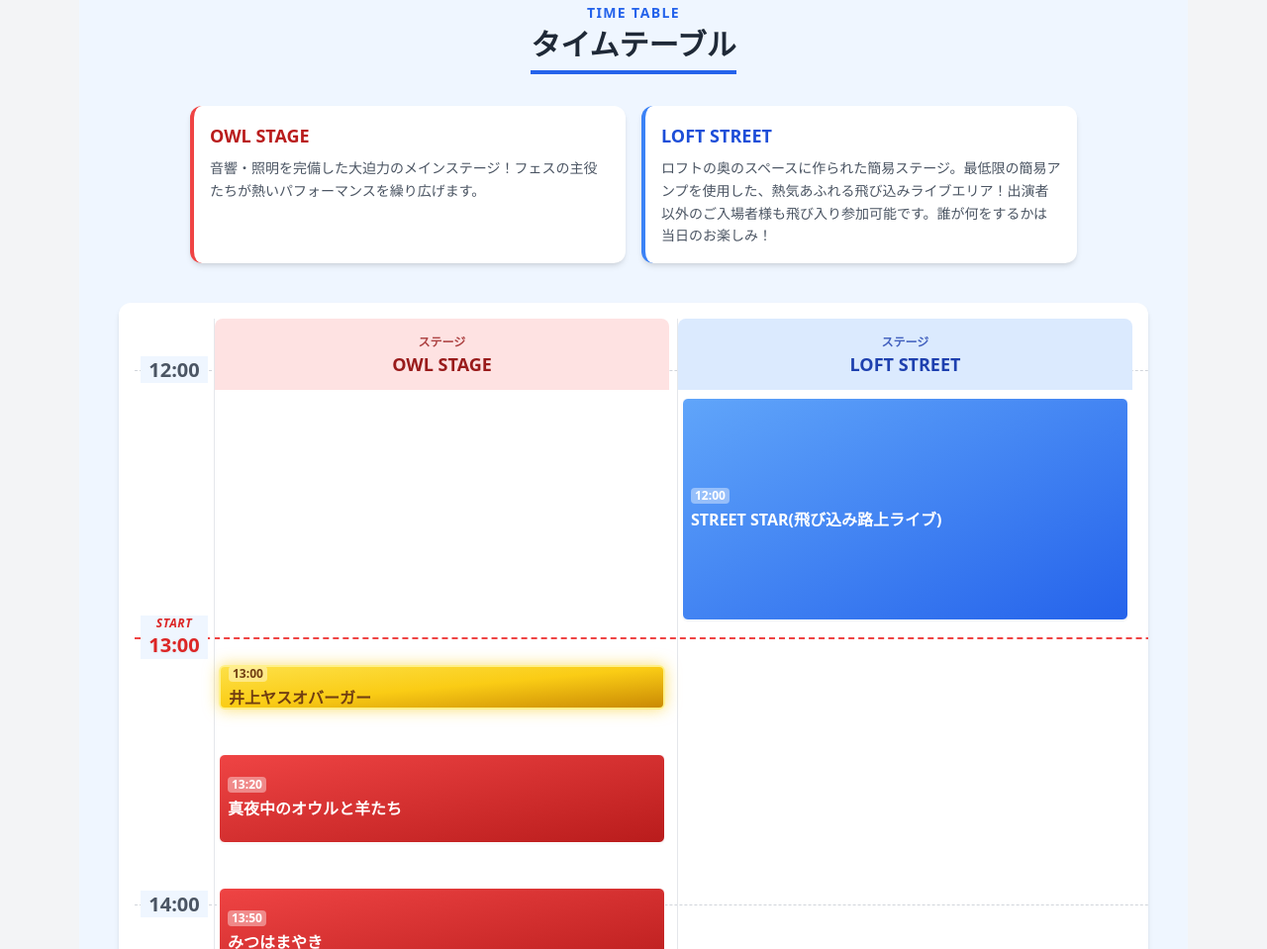
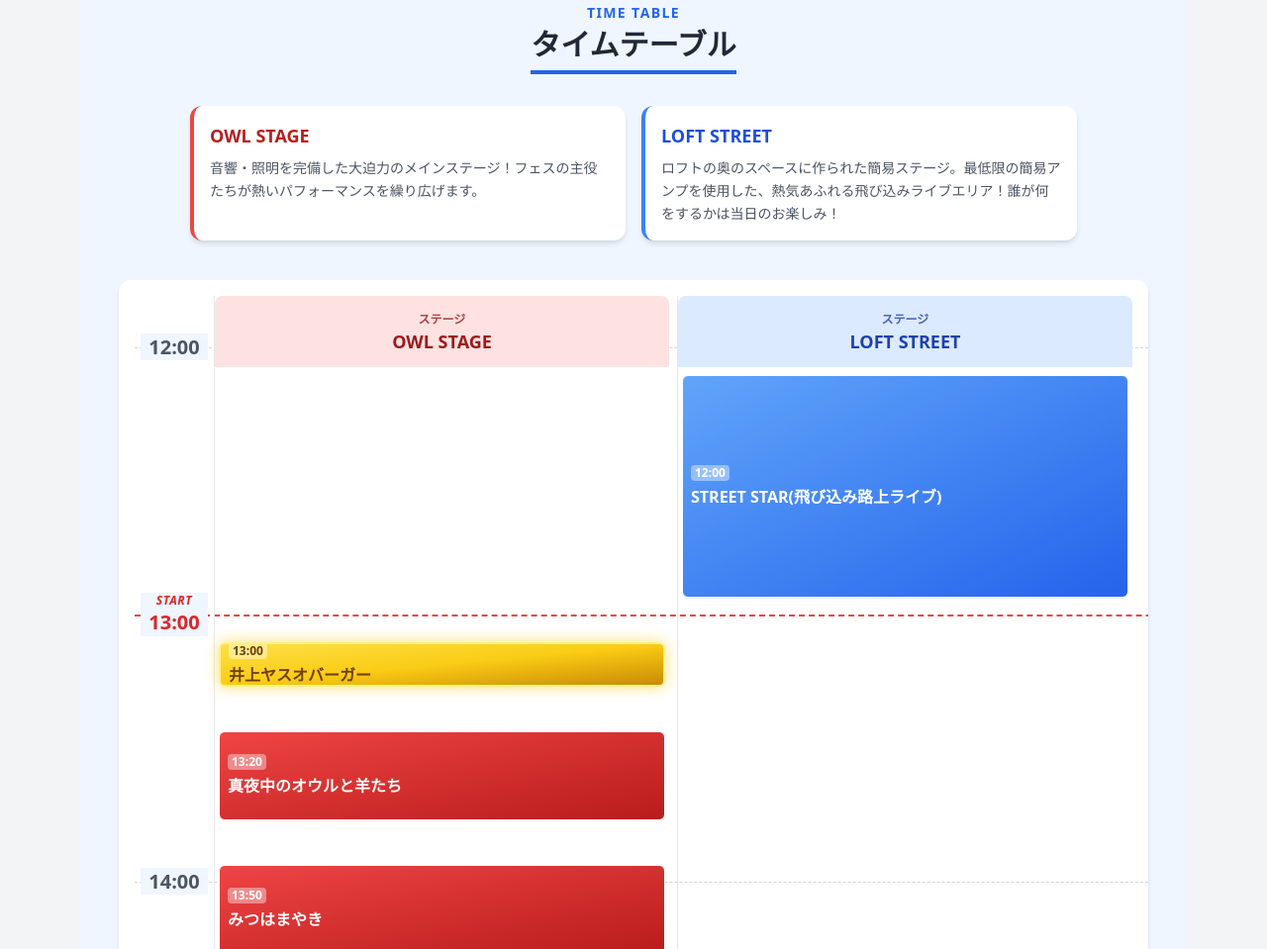
Before and after one commit to yuutasv-maker/webgames, a plain HTML site: page apps/owlstarsfes2026/index.html in a window 1280 px wide. Shown: the part 3039-3998 px from the top of the page at 99% size. Drawn offline with nearby package versions, Linux system fonts and the light colour scheme.

Commit message:
docs: remove redundant jump-in sentence from LOFT STREET stage guide

```diff
--- a/apps/owlstarsfes2026/index.html
+++ b/apps/owlstarsfes2026/index.html
@@ -147,7 +147,7 @@
             LOFT STREET
           </h3>
           <p class="text-sm text-gray-600 leading-relaxed font-medium">
-            ロフトの奥のスペースに作られた簡易ステージ。最低限の簡易アンプを使用した、熱気あふれる飛び込みライブエリア！出演者以外のご入場者様も飛び入り参加可能です。誰が何をするかは当日のお楽しみ！
+            ロフトの奥のスペースに作られた簡易ステージ。最低限の簡易アンプを使用した、熱気あふれる飛び込みライブエリア！誰が何をするかは当日のお楽しみ！
           </p>
         </div>
       </div>
```
